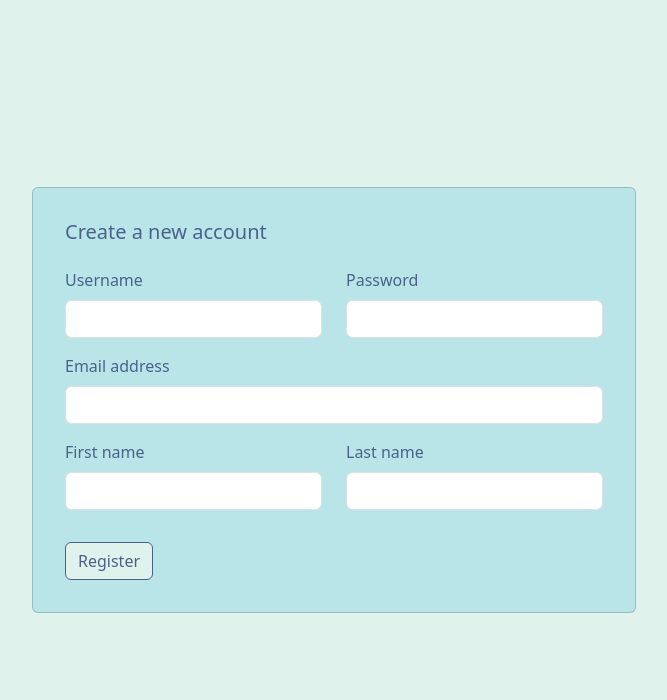
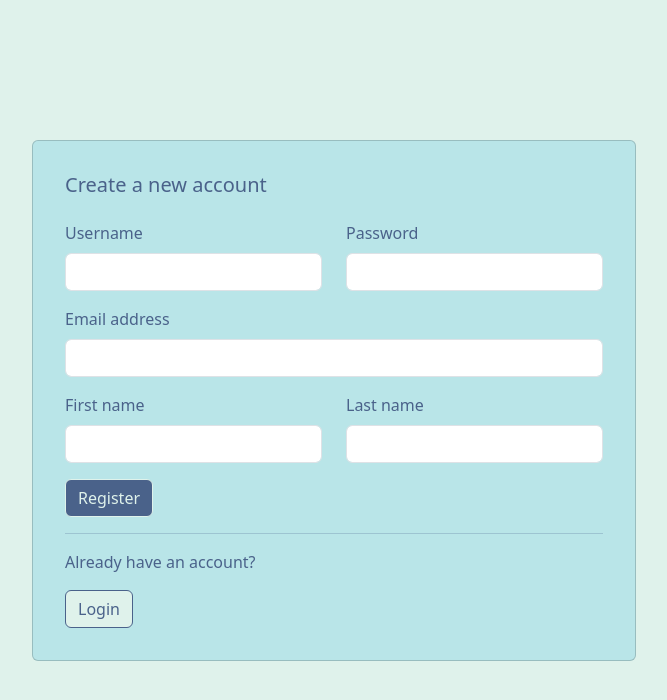
Before and after one commit to lajos-seyler/taskminder-frontend, a React (Vite) app: page /register in a window 1280 px wide. Shown: the top 700 px of the page, without its empty margins (306-973 px from the left). Built offline with nearby package versions, Linux system fonts and the light colour scheme.

Commit message:
feat: update RegistrationForm to include Button to navigate to Login

```diff
--- a/src/features/users/components/RegistrationForm.tsx
+++ b/src/features/users/components/RegistrationForm.tsx
@@ -1,5 +1,4 @@
 import { AxiosError } from "axios";
-import Button from "react-bootstrap/Button";
 import Col from "react-bootstrap/Col";
 import Form from "react-bootstrap/Form";
 import Row from "react-bootstrap/Row";
@@ -8,6 +7,7 @@ import { useNavigate } from "react-router-dom";
 import styled from "styled-components";
 
 import ValidationErrors from "../../../interfaces/ValidationErrors";
+import Button from "../../../ui/Button";
 import FormFeedback from "../../../ui/FormFeedback";
 import { errorValidationState } from "../../../utils/errorValidationState";
 import useRegister from "../hooks/useRegister";
@@ -19,16 +19,6 @@ const StyledRegistrationForm = styled(Form)`
 
 const StyledSubmitButton = styled(Button)`
   margin-top: 1rem;
-
-  color: var(--dark-blue);
-  background-color: var(--light-green);
-  border-color: var(--dark-blue);
-
-  &:hover {
-    color: var(--light-green);
-    background-color: var(--dark-blue);
-    border-color: var(--light-green);
-  }
 `;
 
 function RegistrationForm() {
@@ -117,7 +107,20 @@ function RegistrationForm() {
         </Col>
       </Row>
 
-      <StyledSubmitButton type="submit">Register</StyledSubmitButton>
+      <StyledSubmitButton type="submit" variant="primary">
+        Register
+      </StyledSubmitButton>
+      <hr />
+      <div>
+        <p>Already have an account?</p>
+        <Button
+          type="button"
+          variant="secondary"
+          onClick={() => navigate("/login")}
+        >
+          Login
+        </Button>
+      </div>
     </StyledRegistrationForm>
   );
 }
```
